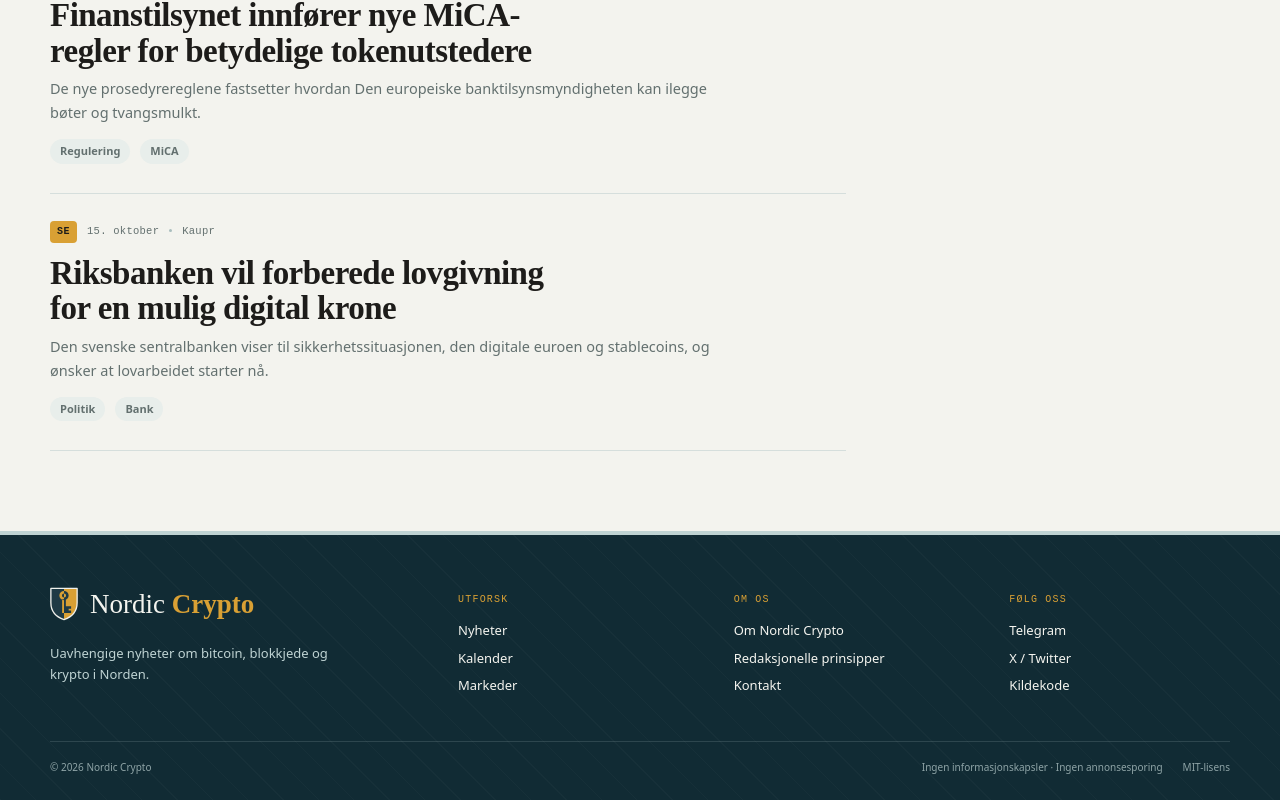
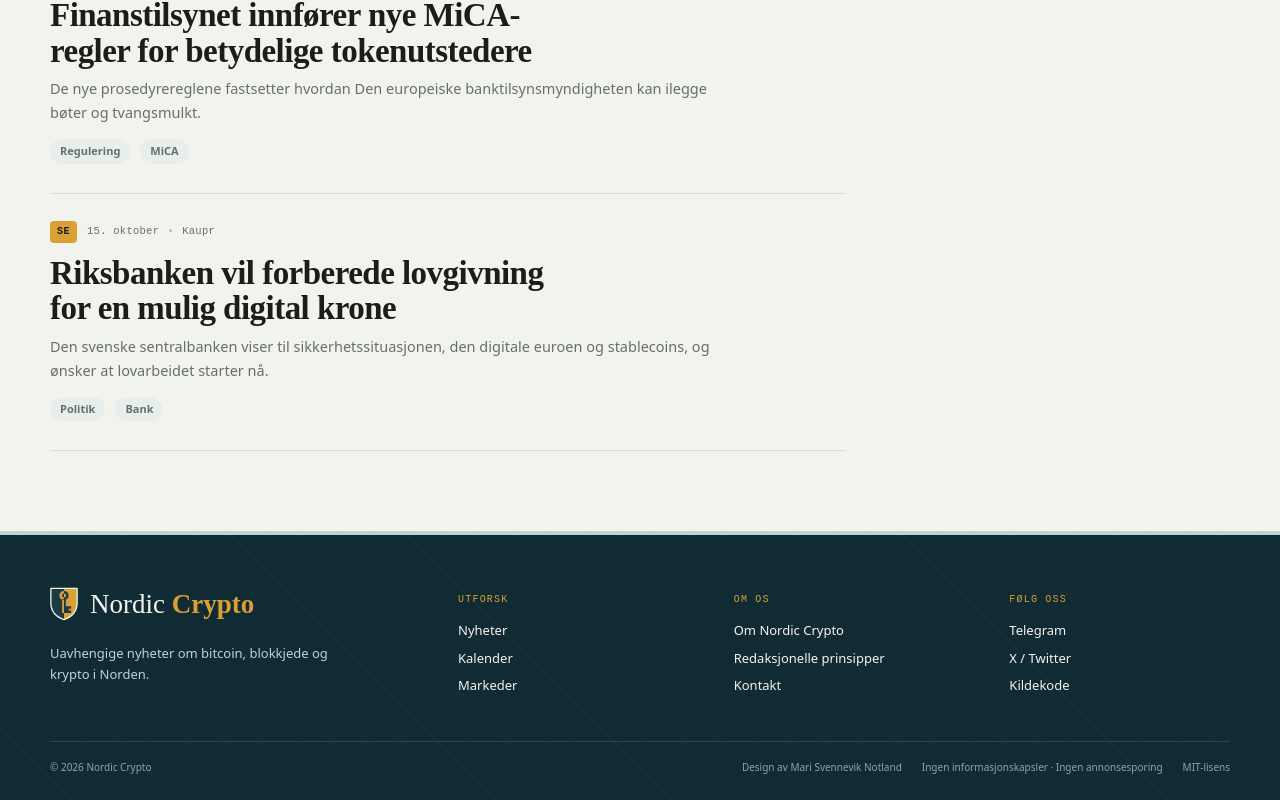
Before and after one commit to nordic-crypto-org/nordic-crypto-web, a React (Vite) app: page / in a window 1280 px wide. Shown: the part 1514-2314 px from the top of the page. Built offline with nearby package versions, Linux system fonts and the light colour scheme; the HTML template or start-up script is replaced by a standard one; a web font is replaced by a local one.

Commit message:
prompt: 50

```diff
--- a/src/App.tsx
+++ b/src/App.tsx
@@ -414,6 +414,7 @@ export default function App() {
         </div>
         <div className="footer-bottom wrap">
           <span>© 2026 Nordic Crypto</span>
+          <span>Design av Mari Svennevik Notland</span>
           <span>Ingen informasjonskapsler · Ingen annonsesporing</span>
           <span>MIT-lisens</span>
         </div>
```
